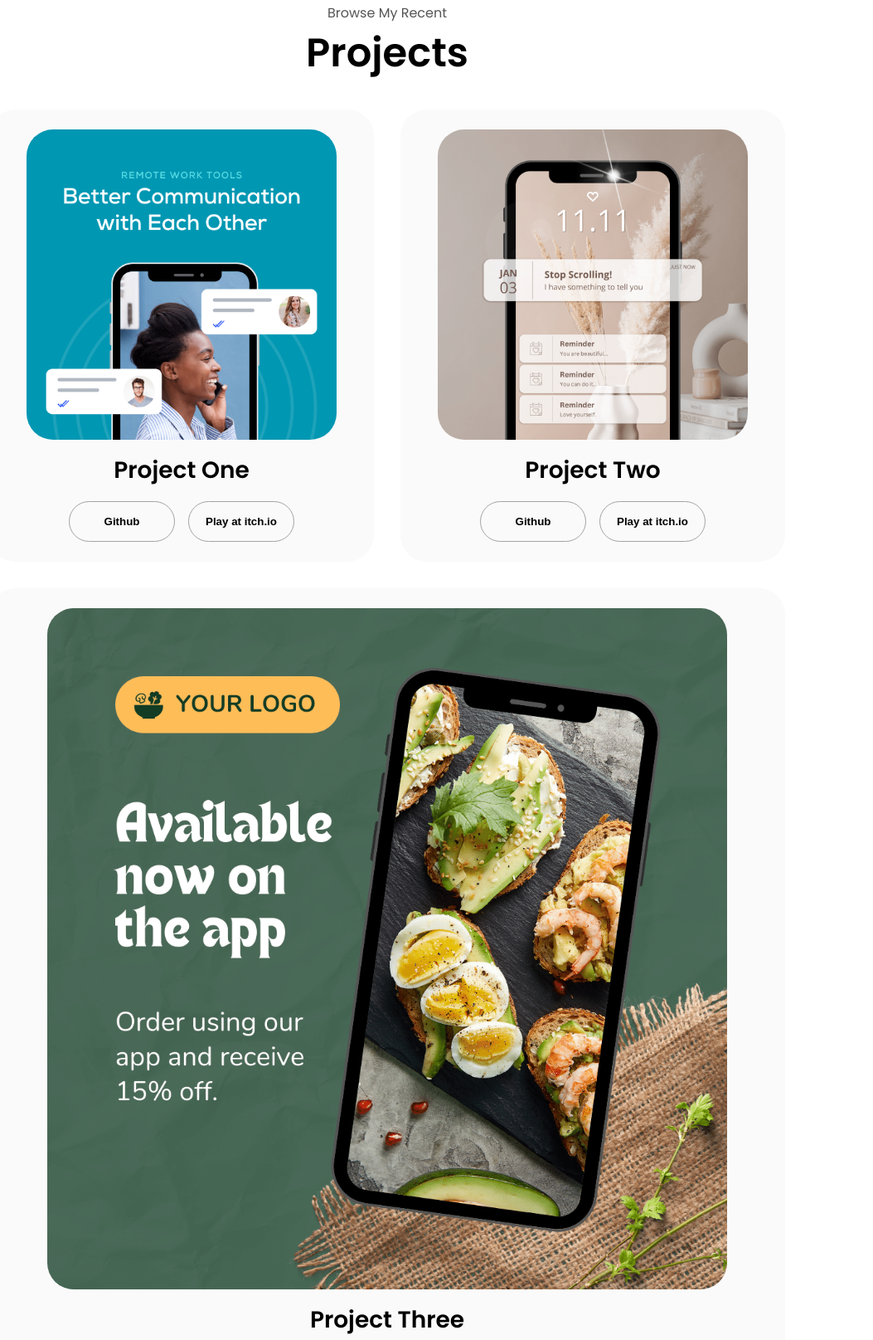
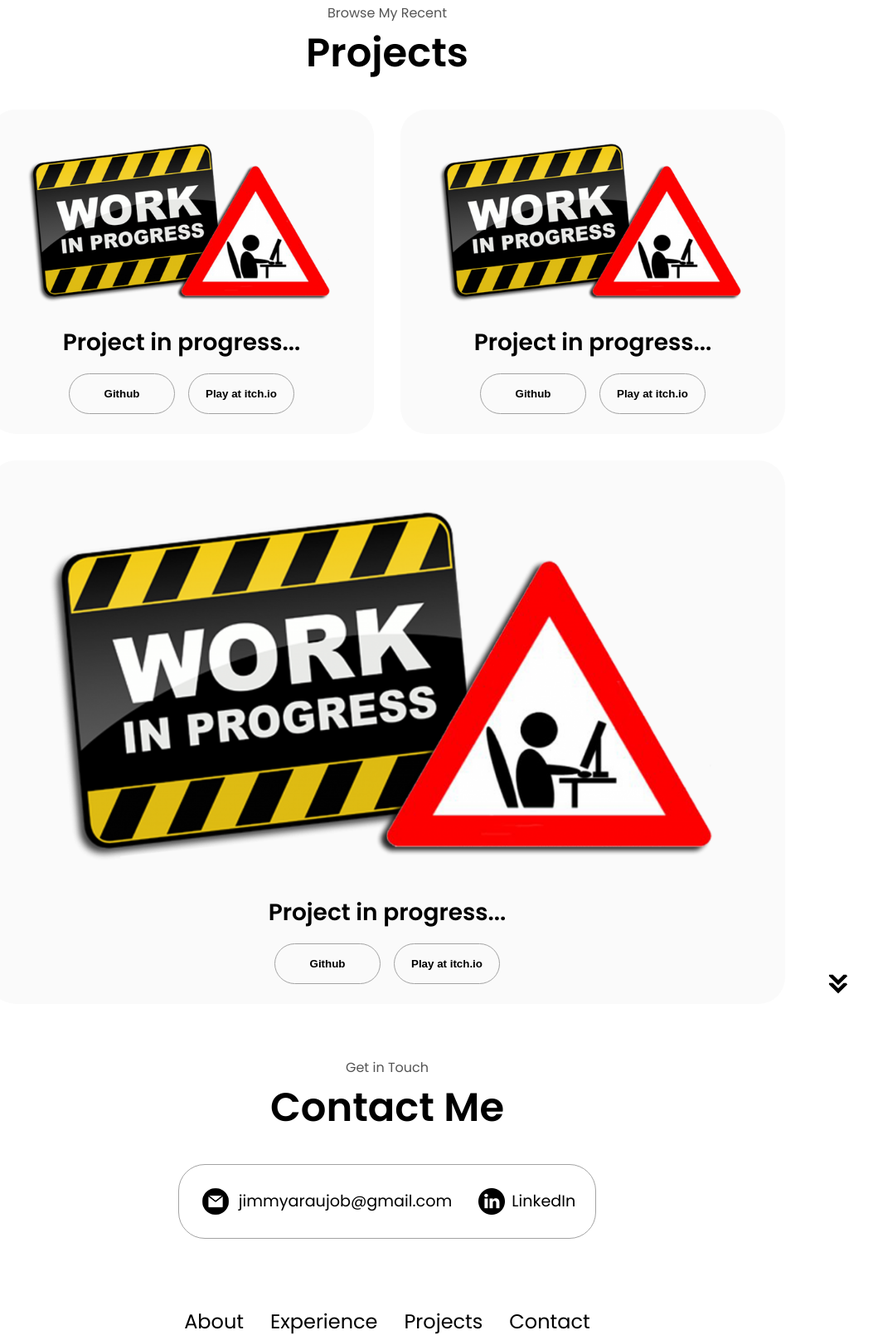
Before and after one commit to jimmyarbats/portfolio, a plain HTML site: page index.html in a window 1280 px wide. Shown: the part 2461-4076 px from the top of the page at 83% size, without its empty margins (173-1226 px from the left). Drawn offline with Linux system fonts and the light colour scheme.

Commit message:
att in progress projects

```diff
--- a/index.html
+++ b/index.html
@@ -264,12 +264,12 @@
           <div class="details-container color-container">
             <div class="article-container">
               <img
-                src="./assets/project-1.png"
+                src="./assets/Work-in-progress-1024x603.png"
                 alt="Project 1"
                 class="project-img"
               />
             </div>
-            <h2 class="experience-sub-title project-title">Project One</h2>
+            <h2 class="experience-sub-title project-title">Project in progress...</h2>
             <div class="btn-container">
               <button
                 class="btn btn-color-2 project-btn"
@@ -288,12 +288,12 @@
           <div class="details-container color-container">
             <div class="article-container">
               <img
-                src="./assets/project-2.png"
+                src="./assets/Work-in-progress-1024x603.png"
                 alt="Project 2"
                 class="project-img"
               />
             </div>
-            <h2 class="experience-sub-title project-title">Project Two</h2>
+            <h2 class="experience-sub-title project-title">Project in progress...</h2>
             <div class="btn-container">
               <button
                 class="btn btn-color-2 project-btn"
@@ -312,12 +312,12 @@
           <div class="details-container color-container">
             <div class="article-container">
               <img
-                src="./assets/project-3.png"
+                src="./assets/Work-in-progress-1024x603.png"
                 alt="Project 3"
                 class="project-img"
               />
             </div>
-            <h2 class="experience-sub-title project-title">Project Three</h2>
+            <h2 class="experience-sub-title project-title">Project in progress...</h2>
             <div class="btn-container">
               <button
                 class="btn btn-color-2 project-btn"
```
Also changed, not shown: assets/Work-in-progress-1024x603.png (added), assets/project-1.png (deleted), assets/project-2.png (deleted), assets/project-3.png (deleted), assets/xp1.png (deleted).
